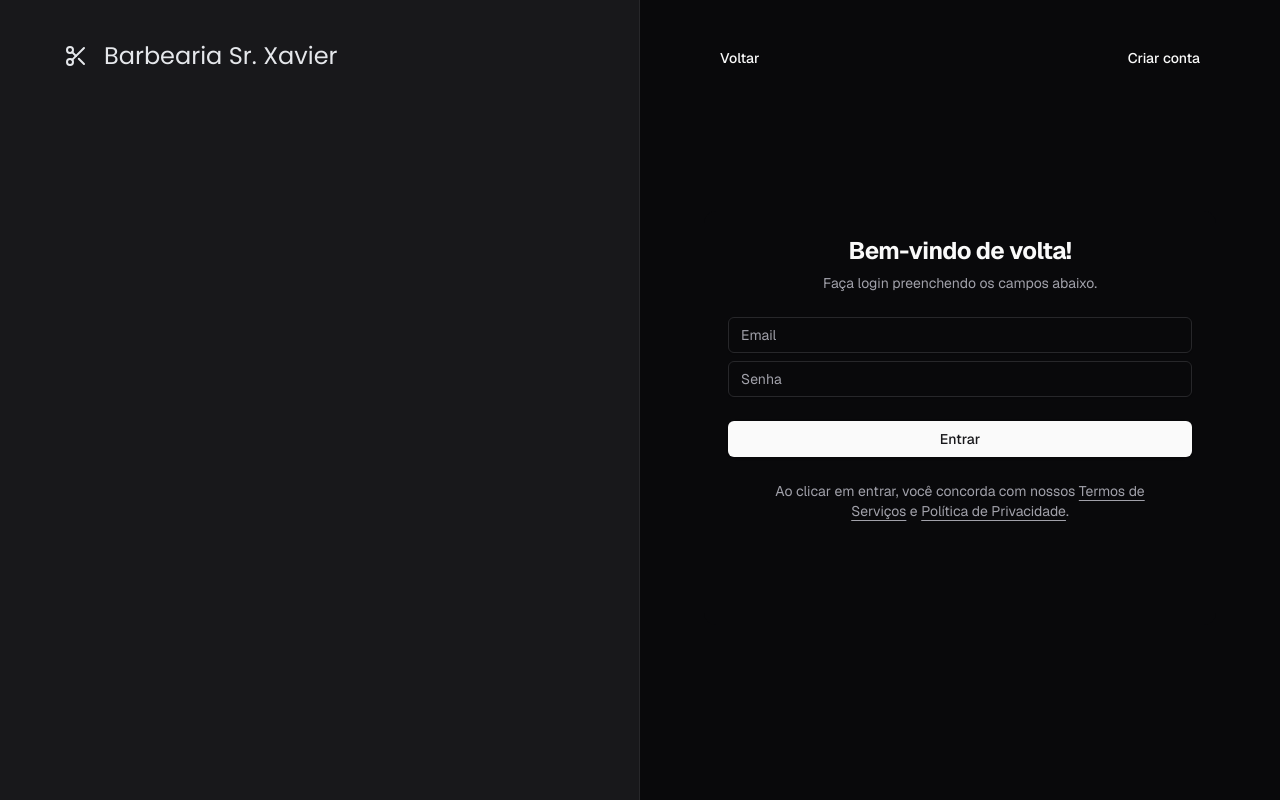
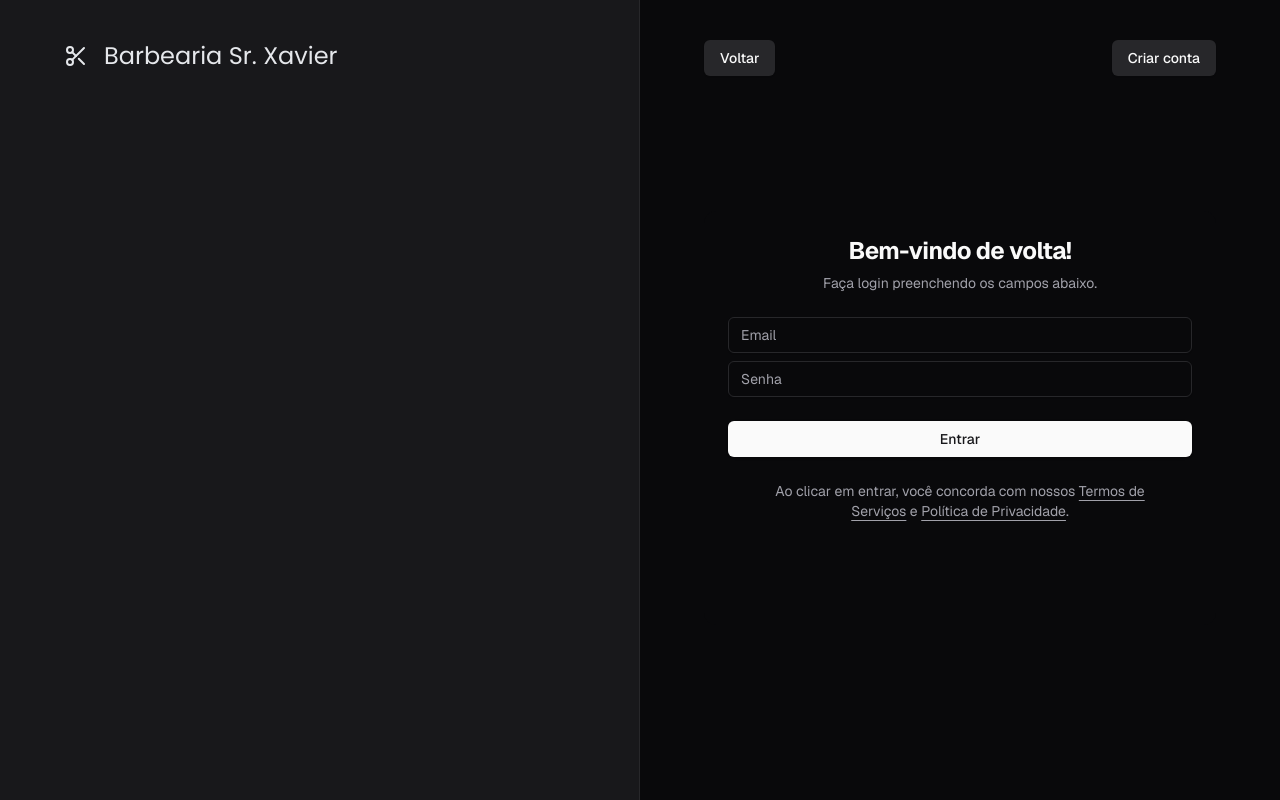
Before and after one commit to RGomes98/BarbeariaSrXavier, a Next.js app: page /entrar in a window 1280 px wide. Built offline with nearby package versions, Linux system fonts and the light colour scheme; no server answers.

Commit message:
style: improve signIn and signUp pages design

```diff
--- a/src/app/entrar/page.tsx
+++ b/src/app/entrar/page.tsx
@@ -13,10 +13,10 @@ export default function Page() {
       </div>
       <div className='flex flex-col items-center justify-center px-[10%] py-10 max-lg:px-10'>
         <div className='mb-auto flex w-full justify-between font-medium'>
-          <Button variant='ghost'>
+          <Button variant='secondary'>
             <Link href='/'>Voltar</Link>
           </Button>
-          <Button variant='ghost'>
+          <Button variant='secondary'>
             <Link href='/registrar'>Criar conta</Link>
           </Button>
         </div>
--- a/src/app/registrar/page.tsx
+++ b/src/app/registrar/page.tsx
@@ -13,10 +13,10 @@ export default function Page() {
       </div>
       <div className='flex flex-col items-center justify-center px-[10%] py-10 max-lg:px-10'>
         <div className='mb-auto flex w-full justify-between font-medium'>
-          <Button variant='ghost'>
+          <Button variant='secondary'>
             <Link href='/'>Voltar</Link>
           </Button>
-          <Button variant='ghost'>
+          <Button variant='secondary'>
             <Link href='/entrar'>Entrar</Link>
           </Button>
         </div>
```
